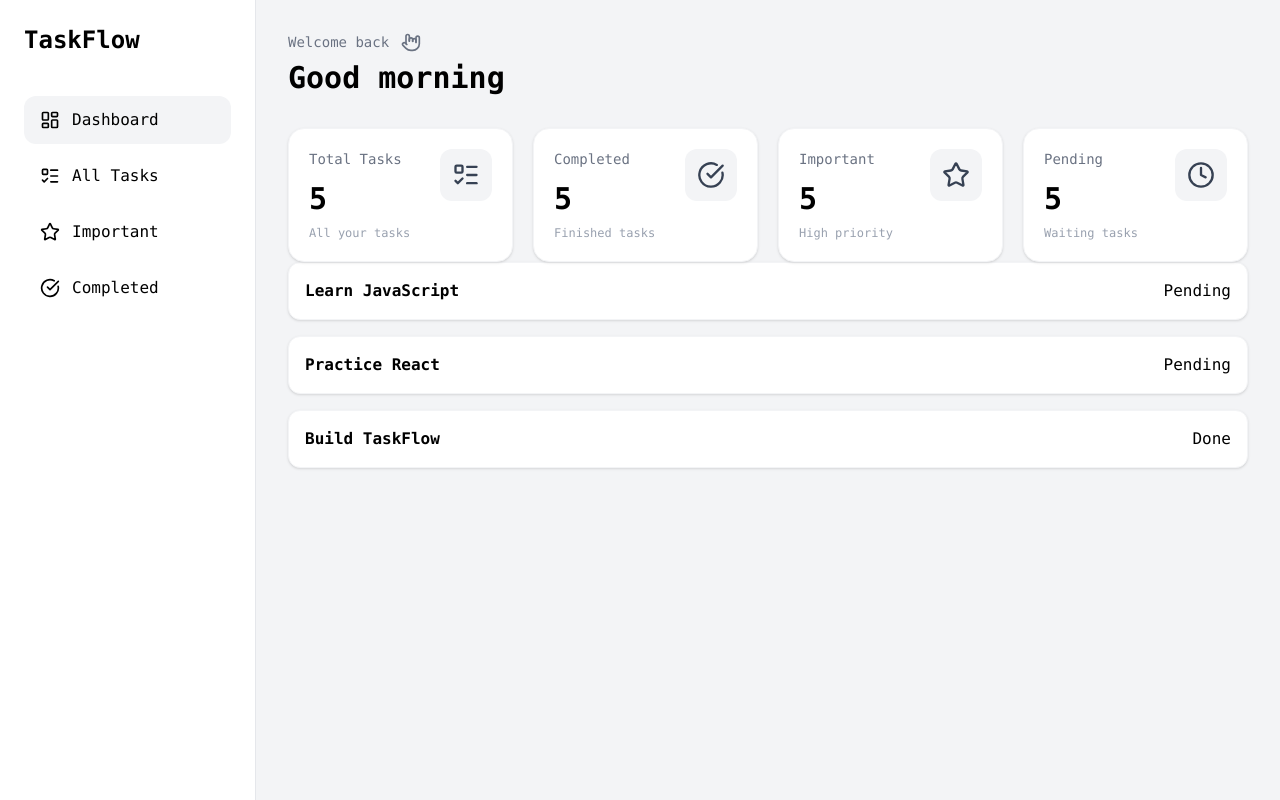
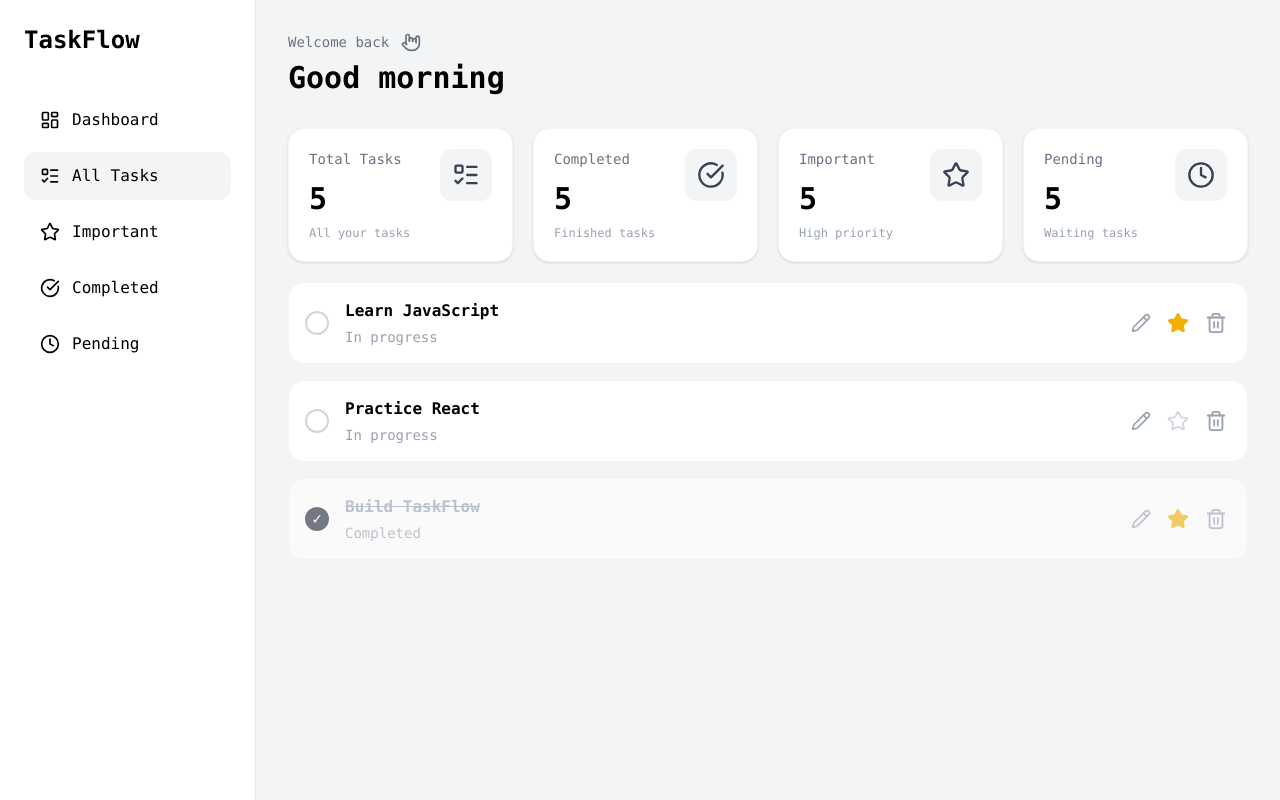
Before and after one commit to zahra-alvandi/taskflow, a React (Vite) app: page / in a window 1280 px wide. Built offline with nearby package versions, Linux system fonts and the light colour scheme.

Commit message:
feat: add task filtering and sidebar active states

```diff
--- a/src/App.jsx
+++ b/src/App.jsx
@@ -92,10 +92,34 @@ function App() {
     setTask(updateTasks);
   };
 
+  const [filter, setFilter] = useState("all");
+
+  const filteredTask = tasks.filter((task) => {
+    if (filter === "important") {
+      return task.important && !task.completed;
+    }
+
+    if (filter === "completed") {
+      return task.completed;
+    }
+
+    if (filter === "pending") {
+      return !task.completed;
+    }
+
+    return true;
+  });
+
   return (
     <div className="min-h-screen bg-gray-100 font-mono flex flex-row">
-      <Sidebar />
-      <Dashboard tasks={tasks} />
+      <Sidebar setFilter={setFilter} filter={filter} />
+      <Dashboard
+        tasks={filteredTask}
+        toggleTask={toggleTask}
+        toggleImportant={toggleImportant}
+        deleteTask={deleteTask}
+        editTask={editTask}
+      />
       {/*
       <h1 className="text-4xl font-bold mb-8">TaskFlow</h1>
 
--- a/src/components/Sidebar.jsx
+++ b/src/components/Sidebar.jsx
@@ -3,38 +3,66 @@ import {
   ListTodo,
   Star,
   CircleCheckBig,
+  Clock,
 } from "lucide-react";
 
-function Sidebar() {
+function Sidebar({ setFilter, filter }) {
   return (
     <aside className="w-64 min-h-screen bg-white border-r border-gray-200 p-6 hidden md:block">
-
-      <h1 className="text-2xl font-bold mb-10">
-        TaskFlow
-      </h1>
+      <h1 className="text-2xl font-bold mb-10">TaskFlow</h1>
 
       <nav className="space-y-2">
-        <button className="w-full flex items-center gap-3 text-left px-4 py-3 rounded-xl bg-gray-100 font-medium hover:cursor-pointer ">
+        <button className="w-full flex items-center gap-3 text-left px-4 py-3 rounded-xl font-medium hover:cursor-pointer ">
           <LayoutDashboard size={20} />
           Dashboard
         </button>
 
-        <button className="w-full flex items-center gap-3 text-left px-4 py-3 rounded-xl hover:cursor-pointer hover:bg-gray-100 transition">
+        <button
+          onClick={() => setFilter("all")}
+          className={`w-full flex items-center gap-3 text-left px-4 py-3 rounded-xl hover:cursor-pointer transition ${
+            filter === "all" ? "bg-gray-100 font-medium" : "hover:bg-gray-100"
+          }`}
+        >
           <ListTodo size={20} />
           All Tasks
         </button>
 
-        <button className="w-full flex items-center gap-3 text-left px-4 py-3 rounded-xl hover:cursor-pointer hover:bg-gray-100 transition">
+        <button
+          onClick={() => setFilter("important")}
+          className={`w-full flex items-center gap-3 text-left px-4 py-3 rounded-xl hover:cursor-pointer transition ${
+            filter === "important"
+              ? "bg-gray-100 font-medium"
+              : "hover:bg-gray-100"
+          }`}
+        >
           <Star size={20} />
           Important
         </button>
 
-        <button className="w-full flex items-center gap-3 text-left px-4 py-3 rounded-xl hover:cursor-pointer hover:bg-gray-100 transition">
+        <button
+          onClick={() => setFilter("completed")}
+          className={`w-full flex items-center gap-3 text-left px-4 py-3 rounded-xl hover:cursor-pointer transition ${
+            filter === "completed"
+              ? "bg-gray-100 font-medium"
+              : "hover:bg-gray-100"
+          }`}
+        >
           <CircleCheckBig size={20} />
           Completed
         </button>
+
+        <button
+          onClick={() => setFilter("pending")}
+          className={`w-full flex items-center gap-3 text-left px-4 py-3 rounded-xl  hover:cursor-pointer transition ${
+            filter === "pending"
+              ? "bg-gray-100 font-medium"
+              : "hover:bg-gray-100"
+          }`}
+        >
+          <Clock size={20} />
+          Pending
+        </button>
       </nav>
-
     </aside>
   );
 }
--- a/src/components/TaskCard.jsx
+++ b/src/components/TaskCard.jsx
@@ -1,10 +1,112 @@
-function TaskCard({ task }) {
+import { use, useState } from "react";
+import { Star, Trash2, Pencil } from "lucide-react";
+
+function TaskCard({ task, toggleTask, toggleImportant, deleteTask, editTask }) {
+  const [isEditing, setIsEditing] = useState(false);
+  const [editTitle, setEditTitle] = useState(task.title);
   return (
-    <div className="bg-white p-4 rounded-xl shadow-sm border border-gray-100">
-      <div className="flex justify-between items-center">
-        <h3 className="font-semibold">{task.title}</h3>
+    <div
+      onClick={() => toggleTask(task.id)}
+      className={`bg-white p-4 rounded-2xl border border-gray-100
+        flex items-center justify-between
+        hover:shadow-md hover:cursor-pointer transition-all duration-300
+        ${task.completed ? "opacity-60" : ""}`}
+    >
+      <div className="flex items-center gap-4">
+        <button
+          onClick={(event) => {
+            event.stopPropagation();
+            toggleTask(task.id);
+          }}
+          className={`w-6 h-6 rounded-full border-2 flex items-center justify-center transition ${
+            task.completed
+              ? "bg-gray-800 border-gray-800 text-white"
+              : "border-gray-300"
+          }`}
+        >
+          {task.completed && "✓"}
+        </button>
 
-        <span>{task.completed ? "Done" : "Pending"}</span>
+        <div>
+          {isEditing ? (
+            <input
+              type="text"
+              value={editTitle}
+              autoFocus
+              onChange={(event) => setEditTitle(event.target.value)}
+              onKeyDown={(event) => {
+                if (event.key === "Enter") {
+                  if (editTitle.trim() === "") {
+                    return;
+                  }
+                  editTask(task.id, editTitle);
+                  setIsEditing(false);
+                }
+              }}
+              className="border border-gray-300 rounded-lg px-3 py-1 outline-none"
+              onClick={(event) => event.stopPropagation()}
+            />
+          ) : (
+            <h3
+              className={`font-semibold ${
+                task.completed ? "line-through text-gray-400" : ""
+              }`}
+            >
+              {task.title}
+            </h3>
+          )}
+
+          <p className="text-sm text-gray-400 mt-1">
+            {task.completed ? "Completed" : "In progress"}
+          </p>
+        </div>
+      </div>
+
+      <div className="flex items-center gap-2">
+        <button
+          onClick={(event) => {
+            event.stopPropagation();
+
+            if (isEditing) {
+              if (editTitle.trim() === "") {
+                return;
+              }
+
+              editTask(task.id, editTitle);
+              setIsEditing(false);
+            } else {
+              setEditTitle(task.title);
+              setIsEditing(true);
+            }
+          }}
+          className="p-1 text-gray-400 hover:text-blue-500 transition"
+        >
+          {isEditing ? "✓" : <Pencil size={20} />}
+        </button>
+
+        <button
+          onClick={(event) => {
+            event.stopPropagation();
+            toggleImportant(task.id);
+          }}
+          className="p-1"
+        >
+          <Star
+            size={22}
+            fill={task.important ? "currentColor" : "none"}
+            className={task.important ? "text-yellow-500" : "text-gray-300"}
+          />
+        </button>
+
+        <button
+          onClick={(event) => {
+            event.stopPropagation();
+            deleteTask(task.id);
+          }}
+          className="p-1 text-gray-400 hover:text-red-500 hover:cursor-pointer transition"
+        >
+          <Trash2 size={22} />
+        </button>
       </div>
     </div>
   );
--- a/src/components/TaskList.jsx
+++ b/src/components/TaskList.jsx
@@ -1,10 +1,10 @@
 import TaskCard from "./TaskCard";
 
-function TaskList({ tasks }) {
+function TaskList({ tasks, toggleTask, toggleImportant, deleteTask, editTask }) {
   return (
-    <div className="space-y-4">
+    <div className="space-y-4 mt-5">
       {tasks.map((task) => (
-        <TaskCard key={task.id} task={task} />
+        <TaskCard key={task.id} task={task} toggleTask={toggleTask} toggleImportant={toggleImportant} deleteTask={deleteTask} editTask={editTask} />
       ))}
     </div>
   );
--- a/src/pages/Dashboard.jsx
+++ b/src/pages/Dashboard.jsx
@@ -2,7 +2,7 @@ import { HandMetal, ListTodo, CheckCircle, Star, Clock } from "lucide-react";
 import StatCard from "../components/StatsCard";
 import TaskList from "../components/TaskList";
 
-function Dashboard({ tasks }) {
+function Dashboard({ tasks, toggleTask, toggleImportant, deleteTask, editTask }) {
   const statcards = [
     {
       id: 1,
@@ -56,7 +56,7 @@ function Dashboard({ tasks }) {
           );
         })}
       </div>
-      <TaskList tasks={tasks} />
+      <TaskList tasks={tasks} toggleTask={toggleTask} toggleImportant={toggleImportant} deleteTask={deleteTask} editTask={editTask} />
     </main>
   );
 }
```
